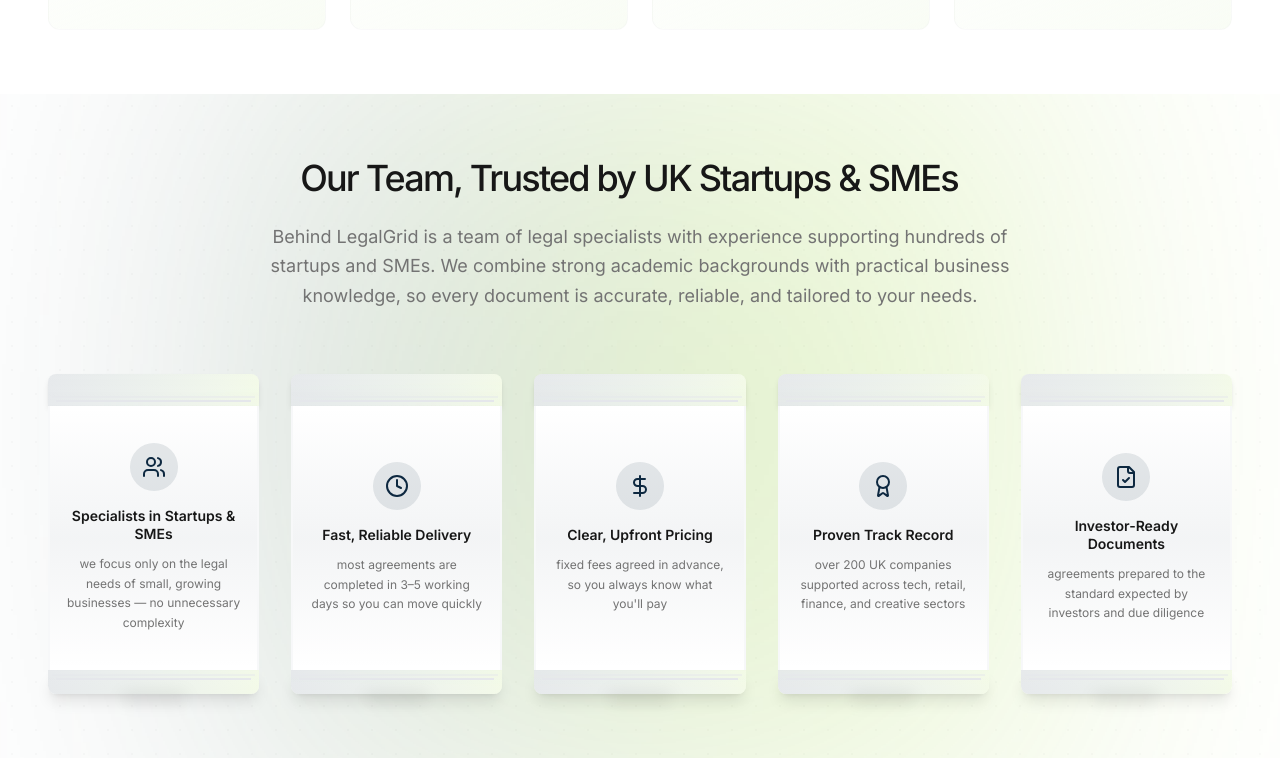
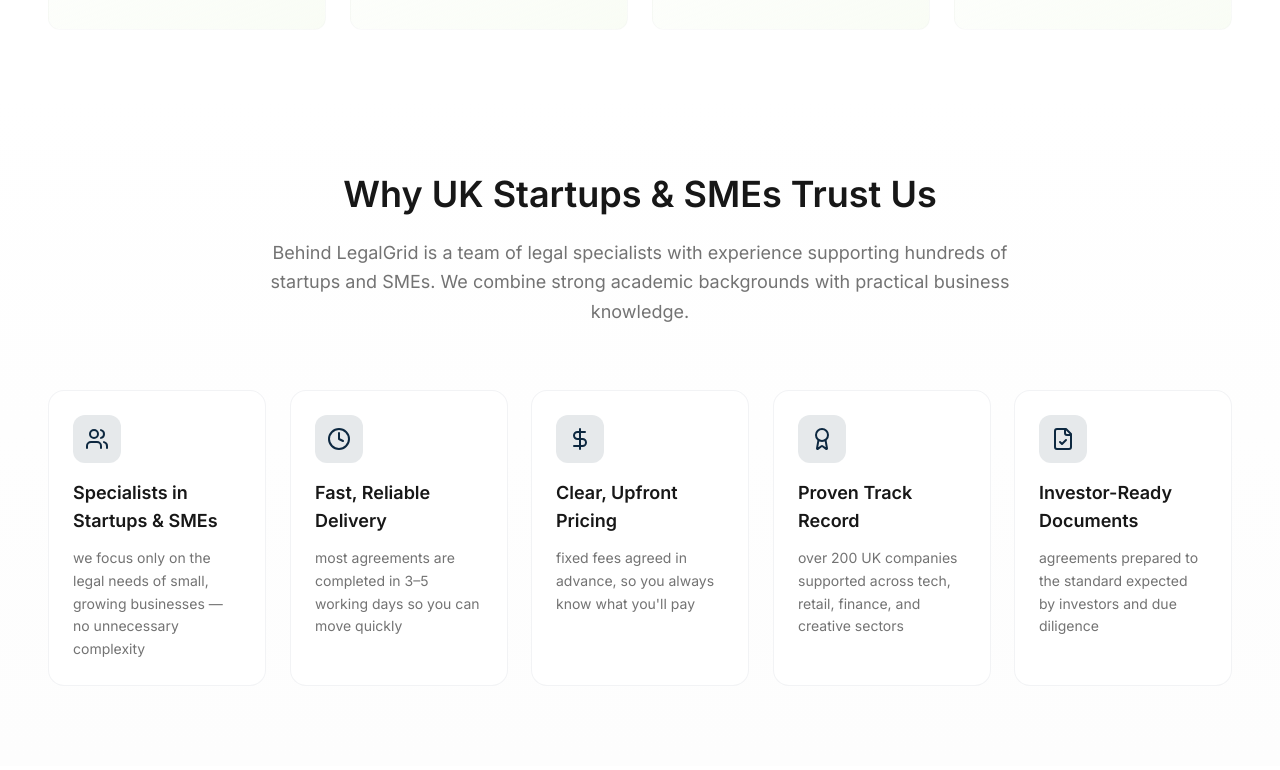
Before and after one commit to vickyliu713-dev/legalgrid, a Next.js app: page / in a window 1280 px wide. Shown: the part 2310-3080 px from the top of the page. Built offline with nearby package versions, Linux system fonts and the light colour scheme; no server answers.

Commit message:
feat(team): restyle Team section to Trust-style grid with hover effects

```diff
--- a/components/Team.tsx
+++ b/components/Team.tsx
@@ -2,157 +2,68 @@
 
 export default function Team(): React.ReactElement {
   return (
-    <section className="relative w-full py-16 px-6 md:px-12 flex flex-col items-center justify-center overflow-hidden bg-background">
-      <div className="absolute inset-0 cosmic-grid opacity-30"></div>
-      <div className="absolute top-1/2 left-1/2 -translate-x-1/2 -translate-y-1/2 w-[800px] h-[800px] rounded-full">
-        <div className="w-full h-full opacity-20 bg-gradient-to-r from-primary via-info to-secondary blur-[150px]"></div>
-      </div>
-      <div className="relative z-10 max-w-7xl mx-auto">
+    <section className="relative w-full py-20 px-6 md:px-12 bg-gradient-to-b from-background to-muted/20">
+      <div className="max-w-7xl mx-auto">
         <div className="text-center mb-16">
-          <h2 className="text-3xl md:text-4xl font-medium tracking-tighter text-foreground mb-6 animate-fade-in">
-            Our Team, Trusted by UK Startups &amp; SMEs
-          </h2>
-          <p
-            className="text-lg text-muted-foreground max-w-3xl mx-auto leading-relaxed animate-fade-in"
-            style={{ animationDelay: "200ms" }}
-          >
-            Behind LegalGrid is a team of legal specialists with experience supporting hundreds of startups and SMEs. We combine strong academic backgrounds with practical business knowledge, so every document is accurate, reliable, and tailored to your needs.
+          <h2 className="text-3xl md:text-4xl font-semibold text-foreground mb-6 animate-fade-in">Why UK Startups &amp; SMEs Trust Us</h2>
+          <p className="text-lg text-muted-foreground max-w-3xl mx-auto leading-relaxed animate-fade-in" style={{ animationDelay: "200ms" }}>
+            Behind LegalGrid is a team of legal specialists with experience supporting hundreds of startups and SMEs. We combine strong academic backgrounds with practical business knowledge.
           </p>
         </div>
 
-        <div className="grid grid-cols-1 md:grid-cols-3 lg:grid-cols-5 gap-6 lg:gap-8 max-w-7xl mx-auto">
-          {/* Card 1 */}
-          <div className="group relative transition-all duration-500 ease-out hover:scale-105">
-            <div className="relative h-80 w-full flex flex-col">
-              <div className="w-full h-8 bg-gradient-to-b from-card to-card/90 rounded-t-lg relative shadow-md">
-                <div className="absolute inset-0 bg-gradient-to-r from-primary/10 to-secondary/10 rounded-t-lg"></div>
-                <div className="absolute bottom-1 left-2 right-2 h-0.5 bg-border"></div>
-                <div className="absolute bottom-2 left-1 right-1 h-0.5 bg-border/50"></div>
+        <div className="grid grid-cols-1 md:grid-cols-2 lg:grid-cols-5 gap-6">
+          <div className="group relative bg-card rounded-2xl p-6 border border-border/50 hover:border-primary/30 transition-all duration-300 hover:shadow-lg hover:-translate-y-1 animate-scale-in" style={{ animationDelay: "0ms" }}>
+            <div className="absolute inset-0 bg-gradient-to-br from-primary/5 to-secondary/5 rounded-2xl opacity-0 group-hover:opacity-100 transition-opacity duration-300"></div>
+            <div className="relative z-10">
+              <div className="mb-4 p-3 rounded-xl bg-primary/10 group-hover:bg-primary/15 transition-colors duration-300 w-fit">
+                <svg xmlns="http://www.w3.org/2000/svg" width="24" height="24" viewBox="0 0 24 24" fill="none" stroke="currentColor" strokeWidth="2" strokeLinecap="round" strokeLinejoin="round" className="lucide lucide-users text-primary"><path d="M16 21v-2a4 4 0 0 0-4-4H6a4 4 0 0 0-4 4v2"></path><circle cx="9" cy="7" r="4"></circle><path d="M22 21v-2a4 4 0 0 0-3-3.87"></path><path d="M16 3.13a4 4 0 0 1 0 7.75"></path></svg>
               </div>
-              <div className="flex-1 bg-card border-l-2 border-r-2 border-border/30 relative overflow-hidden group-hover:border-primary/30 transition-colors duration-300">
-                <div className="absolute inset-0 bg-gradient-to-b from-transparent via-primary/5 to-transparent"></div>
-                <div className="relative z-10 h-full flex flex-col justify-center items-center px-4 py-6 text-center">
-                  <div className="mb-4 p-3 rounded-full bg-primary/10 group-hover:bg-primary/20 transition-colors duration-300">
-                    <svg xmlns="http://www.w3.org/2000/svg" width="24" height="24" viewBox="0 0 24 24" fill="none" stroke="currentColor" strokeWidth="2" strokeLinecap="round" strokeLinejoin="round" className="lucide lucide-users text-primary"><path d="M16 21v-2a4 4 0 0 0-4-4H6a4 4 0 0 0-4 4v2"></path><circle cx="9" cy="7" r="4"></circle><path d="M22 21v-2a4 4 0 0 0-3-3.87"></path><path d="M16 3.13a4 4 0 0 1 0 7.75"></path></svg>
-                  </div>
-                  <h3 className="text-sm font-semibold text-foreground mb-3 leading-tight group-hover:text-primary transition-colors duration-300">Specialists in Startups &amp; SMEs</h3>
-                  <p className="text-xs text-muted-foreground leading-relaxed group-hover:text-foreground/80 transition-colors duration-300">we focus only on the legal needs of small, growing businesses — no unnecessary complexity</p>
-                </div>
-              </div>
-              <div className="w-full h-6 bg-gradient-to-t from-card to-card/90 rounded-b-lg relative shadow-lg">
-                <div className="absolute inset-0 bg-gradient-to-r from-primary/10 to-secondary/10 rounded-b-lg"></div>
-                <div className="absolute top-1 left-1 right-1 h-0.5 bg-border/50"></div>
-                <div className="absolute top-2 left-2 right-2 h-0.5 bg-border"></div>
-              </div>
-              <div className="absolute -bottom-2 left-1/2 transform -translate-x-1/2 w-16 h-2 bg-black/10 rounded-full blur-sm"></div>
+              <h3 className="text-lg font-semibold text-foreground mb-3 group-hover:text-primary transition-colors duration-300">Specialists in Startups &amp; SMEs</h3>
+              <p className="text-sm text-muted-foreground leading-relaxed group-hover:text-foreground/80 transition-colors duration-300">we focus only on the legal needs of small, growing businesses — no unnecessary complexity</p>
             </div>
           </div>
 
-          {/* Card 2 */}
-          <div className="group relative transition-all duration-500 ease-out hover:scale-105">
-            <div className="relative h-80 w-full flex flex-col">
-              <div className="w-full h-8 bg-gradient-to-b from-card to-card/90 rounded-t-lg relative shadow-md">
-                <div className="absolute inset-0 bg-gradient-to-r from-primary/10 to-secondary/10 rounded-t-lg"></div>
-                <div className="absolute bottom-1 left-2 right-2 h-0.5 bg-border"></div>
-                <div className="absolute bottom-2 left-1 right-1 h-0.5 bg-border/50"></div>
+          <div className="group relative bg-card rounded-2xl p-6 border border-border/50 hover:border-primary/30 transition-all duration-300 hover:shadow-lg hover:-translate-y-1 animate-scale-in" style={{ animationDelay: "150ms" }}>
+            <div className="absolute inset-0 bg-gradient-to-br from-primary/5 to-secondary/5 rounded-2xl opacity-0 group-hover:opacity-100 transition-opacity duration-300"></div>
+            <div className="relative z-10">
+              <div className="mb-4 p-3 rounded-xl bg-primary/10 group-hover:bg-primary/15 transition-colors duration-300 w-fit">
+                <svg xmlns="http://www.w3.org/2000/svg" width="24" height="24" viewBox="0 0 24 24" fill="none" stroke="currentColor" strokeWidth="2" strokeLinecap="round" strokeLinejoin="round" className="lucide lucide-clock text-primary"><circle cx="12" cy="12" r="10"></circle><polyline points="12 6 12 12 16 14"></polyline></svg>
               </div>
-              <div className="flex-1 bg-card border-l-2 border-r-2 border-border/30 relative overflow-hidden group-hover:border-primary/30 transition-colors duration-300">
-                <div className="absolute inset-0 bg-gradient-to-b from-transparent via-primary/5 to-transparent"></div>
-                <div className="relative z-10 h-full flex flex-col justify-center items-center px-4 py-6 text-center">
-                  <div className="mb-4 p-3 rounded-full bg-primary/10 group-hover:bg-primary/20 transition-colors duration-300">
-                    <svg xmlns="http://www.w3.org/2000/svg" width="24" height="24" viewBox="0 0 24 24" fill="none" stroke="currentColor" strokeWidth="2" strokeLinecap="round" strokeLinejoin="round" className="lucide lucide-clock text-primary"><circle cx="12" cy="12" r="10"></circle><polyline points="12 6 12 12 16 14"></polyline></svg>
-                  </div>
-                  <h3 className="text-sm font-semibold text-foreground mb-3 leading-tight group-hover:text-primary transition-colors duration-300">Fast, Reliable Delivery</h3>
-                  <p className="text-xs text-muted-foreground leading-relaxed group-hover:text-foreground/80 transition-colors duration-300">most agreements are completed in 3–5 working days so you can move quickly</p>
-                </div>
-              </div>
-              <div className="w-full h-6 bg-gradient-to-t from-card to-card/90 rounded-b-lg relative shadow-lg">
-                <div className="absolute inset-0 bg-gradient-to-r from-primary/10 to-secondary/10 rounded-b-lg"></div>
-                <div className="absolute top-1 left-1 right-1 h-0.5 bg-border/50"></div>
-                <div className="absolute top-2 left-2 right-2 h-0.5 bg-border"></div>
-              </div>
-              <div className="absolute -bottom-2 left-1/2 transform -translate-x-1/2 w-16 h-2 bg-black/10 rounded-full blur-sm"></div>
+              <h3 className="text-lg font-semibold text-foreground mb-3 group-hover:text-primary transition-colors duration-300">Fast, Reliable Delivery</h3>
+              <p className="text-sm text-muted-foreground leading-relaxed group-hover:text-foreground/80 transition-colors duration-300">most agreements are completed in 3–5 working days so you can move quickly</p>
             </div>
           </div>
 
-          {/* Card 3 */}
-          <div className="group relative transition-all duration-500 ease-out hover:scale-105">
-            <div className="relative h-80 w-full flex flex-col">
-              <div className="w-full h-8 bg-gradient-to-b from-card to-card/90 rounded-t-lg relative shadow-md">
-                <div className="absolute inset-0 bg-gradient-to-r from-primary/10 to-secondary/10 rounded-t-lg"></div>
-                <div className="absolute bottom-1 left-2 right-2 h-0.5 bg-border"></div>
-                <div className="absolute bottom-2 left-1 right-1 h-0.5 bg-border/50"></div>
+          <div className="group relative bg-card rounded-2xl p-6 border border-border/50 hover:border-primary/30 transition-all duration-300 hover:shadow-lg hover:-translate-y-1 animate-scale-in" style={{ animationDelay: "300ms" }}>
+            <div className="absolute inset-0 bg-gradient-to-br from-primary/5 to-secondary/5 rounded-2xl opacity-0 group-hover:opacity-100 transition-opacity duration-300"></div>
+            <div className="relative z-10">
+              <div className="mb-4 p-3 rounded-xl bg-primary/10 group-hover:bg-primary/15 transition-colors duration-300 w-fit">
+                <svg xmlns="http://www.w3.org/2000/svg" width="24" height="24" viewBox="0 0 24 24" fill="none" stroke="currentColor" strokeWidth="2" strokeLinecap="round" strokeLinejoin="round" className="lucide lucide-dollar-sign text-primary"><line x1="12" x2="12" y1="2" y2="22"></line><path d="M17 5H9.5a3.5 3.5 0 0 0 0 7h5a3.5 3.5 0 0 1 0 7H6"></path></svg>
               </div>
-              <div className="flex-1 bg-card border-l-2 border-r-2 border-border/30 relative overflow-hidden group-hover:border-primary/30 transition-colors duration-300">
-                <div className="absolute inset-0 bg-gradient-to-b from-transparent via-primary/5 to-transparent"></div>
-                <div className="relative z-10 h-full flex flex-col justify-center items-center px-4 py-6 text-center">
-                  <div className="mb-4 p-3 rounded-full bg-primary/10 group-hover:bg-primary/20 transition-colors duration-300">
-                    <svg xmlns="http://www.w3.org/2000/svg" width="24" height="24" viewBox="0 0 24 24" fill="none" stroke="currentColor" strokeWidth="2" strokeLinecap="round" strokeLinejoin="round" className="lucide lucide-dollar-sign text-primary"><line x1="12" x2="12" y1="2" y2="22"></line><path d="M17 5H9.5a3.5 3.5 0 0 0 0 7h5a3.5 3.5 0 0 1 0 7H6"></path></svg>
-                  </div>
-                  <h3 className="text-sm font-semibold text-foreground mb-3 leading-tight group-hover:text-primary transition-colors duration-300">Clear, Upfront Pricing</h3>
-                  <p className="text-xs text-muted-foreground leading-relaxed group-hover:text-foreground/80 transition-colors duration-300">fixed fees agreed in advance, so you always know what you&apos;ll pay</p>
-                </div>
-              </div>
-              <div className="w-full h-6 bg-gradient-to-t from-card to-card/90 rounded-b-lg relative shadow-lg">
-                <div className="absolute inset-0 bg-gradient-to-r from-primary/10 to-secondary/10 rounded-b-lg"></div>
-                <div className="absolute top-1 left-1 right-1 h-0.5 bg-border/50"></div>
-                <div className="absolute top-2 left-2 right-2 h-0.5 bg-border"></div>
-              </div>
-              <div className="absolute -bottom-2 left-1/2 transform -translate-x-1/2 w-16 h-2 bg-black/10 rounded-full blur-sm"></div>
+              <h3 className="text-lg font-semibold text-foreground mb-3 group-hover:text-primary transition-colors duration-300">Clear, Upfront Pricing</h3>
+              <p className="text-sm text-muted-foreground leading-relaxed group-hover:text-foreground/80 transition-colors duration-300">fixed fees agreed in advance, so you always know what you&apos;ll pay</p>
             </div>
           </div>
 
-          {/* Card 4 */}
-          <div className="group relative transition-all duration-500 ease-out hover:scale-105">
-            <div className="relative h-80 w-full flex flex-col">
-              <div className="w-full h-8 bg-gradient-to-b from-card to-card/90 rounded-t-lg relative shadow-md">
-                <div className="absolute inset-0 bg-gradient-to-r from-primary/10 to-secondary/10 rounded-t-lg"></div>
-                <div className="absolute bottom-1 left-2 right-2 h-0.5 bg-border"></div>
-                <div className="absolute bottom-2 left-1 right-1 h-0.5 bg-border/50"></div>
+          <div className="group relative bg-card rounded-2xl p-6 border border-border/50 hover:border-primary/30 transition-all duration-300 hover:shadow-lg hover:-translate-y-1 animate-scale-in" style={{ animationDelay: "450ms" }}>
+            <div className="absolute inset-0 bg-gradient-to-br from-primary/5 to-secondary/5 rounded-2xl opacity-0 group-hover:opacity-100 transition-opacity duration-300"></div>
+            <div className="relative z-10">
+              <div className="mb-4 p-3 rounded-xl bg-primary/10 group-hover:bg-primary/15 transition-colors duration-300 w-fit">
+                <svg xmlns="http://www.w3.org/2000/svg" width="24" height="24" viewBox="0 0 24 24" fill="none" stroke="currentColor" strokeWidth="2" strokeLinecap="round" strokeLinejoin="round" className="lucide lucide-award text-primary"><path d="m15.477 12.89 1.515 8.526a.5.5 0 0 1-.81.47l-3.58-2.687a1 1 0 0 0-1.197 0l-3.586 2.686a.5.5 0 0 1-.81-.469l1.514-8.526"></path><circle cx="12" cy="8" r="6"></circle></svg>
               </div>
-              <div className="flex-1 bg-card border-l-2 border-r-2 border-border/30 relative overflow-hidden group-hover:border-primary/30 transition-colors duration-300">
-                <div className="absolute inset-0 bg-gradient-to-b from-transparent via-primary/5 to-transparent"></div>
-                <div className="relative z-10 h-full flex flex-col justify-center items-center px-4 py-6 text-center">
-                  <div className="mb-4 p-3 rounded-full bg-primary/10 group-hover:bg-primary/20 transition-colors duration-300">
-                    <svg xmlns="http://www.w3.org/2000/svg" width="24" height="24" viewBox="0 0 24 24" fill="none" stroke="currentColor" strokeWidth="2" strokeLinecap="round" strokeLinejoin="round" className="lucide lucide-award text-primary"><path d="m15.477 12.89 1.515 8.526a.5.5 0 0 1-.81.47l-3.58-2.687a1 1 0 0 0-1.197 0l-3.586 2.686a.5.5 0 0 1-.81-.469l1.514-8.526"></path><circle cx="12" cy="8" r="6"></circle></svg>
-                  </div>
-                  <h3 className="text-sm font-semibold text-foreground mb-3 leading-tight group-hover:text-primary transition-colors duration-300">Proven Track Record</h3>
-                  <p className="text-xs text-muted-foreground leading-relaxed group-hover:text-foreground/80 transition-colors duration-300">over 200 UK companies supported across tech, retail, finance, and creative sectors</p>
-                </div>
-              </div>
-              <div className="w-full h-6 bg-gradient-to-t from-card to-card/90 rounded-b-lg relative shadow-lg">
-                <div className="absolute inset-0 bg-gradient-to-r from-primary/10 to-secondary/10 rounded-b-lg"></div>
-                <div className="absolute top-1 left-1 right-1 h-0.5 bg-border/50"></div>
-                <div className="absolute top-2 left-2 right-2 h-0.5 bg-border"></div>
-              </div>
-              <div className="absolute -bottom-2 left-1/2 transform -translate-x-1/2 w-16 h-2 bg-black/10 rounded-full blur-sm"></div>
+              <h3 className="text-lg font-semibold text-foreground mb-3 group-hover:text-primary transition-colors duration-300">Proven Track Record</h3>
+              <p className="text-sm text-muted-foreground leading-relaxed group-hover:text-foreground/80 transition-colors duration-300">over 200 UK companies supported across tech, retail, finance, and creative sectors</p>
             </div>
           </div>
 
-          {/* Card 5 */}
-          <div className="group relative transition-all duration-500 ease-out hover:scale-105">
-            <div className="relative h-80 w-full flex flex-col">
-              <div className="w-full h-8 bg-gradient-to-b from-card to-card/90 rounded-t-lg relative shadow-md">
-                <div className="absolute inset-0 bg-gradient-to-r from-primary/10 to-secondary/10 rounded-t-lg"></div>
-                <div className="absolute bottom-1 left-2 right-2 h-0.5 bg-border"></div>
-                <div className="absolute bottom-2 left-1 right-1 h-0.5 bg-border/50"></div>
+          <div className="group relative bg-card rounded-2xl p-6 border border-border/50 hover:border-primary/30 transition-all duration-300 hover:shadow-lg hover:-translate-y-1 animate-scale-in" style={{ animationDelay: "600ms" }}>
+            <div className="absolute inset-0 bg-gradient-to-br from-primary/5 to-secondary/5 rounded-2xl opacity-0 group-hover:opacity-100 transition-opacity duration-300"></div>
+            <div className="relative z-10">
+              <div className="mb-4 p-3 rounded-xl bg-primary/10 group-hover:bg-primary/15 transition-colors duration-300 w-fit">
+                <svg xmlns="http://www.w3.org/2000/svg" width="24" height="24" viewBox="0 0 24 24" fill="none" stroke="currentColor" strokeWidth="2" strokeLinecap="round" strokeLinejoin="round" className="lucide lucide-file-check text-primary"><path d="M15 2H6a2 2 0 0 0-2 2v16a2 2 0 0 0 2 2h12a2 2 0 0 0 2-2V7Z"></path><path d="M14 2v4a2 2 0 0 0 2 2h4"></path><path d="m9 15 2 2 4-4"></path></svg>
               </div>
-              <div className="flex-1 bg-card border-l-2 border-r-2 border-border/30 relative overflow-hidden group-hover:border-primary/30 transition-colors duration-300">
-                <div className="absolute inset-0 bg-gradient-to-b from-transparent via-primary/5 to-transparent"></div>
-                <div className="relative z-10 h-full flex flex-col justify-center items-center px-4 py-6 text-center">
-                  <div className="mb-4 p-3 rounded-full bg-primary/10 group-hover:bg-primary/20 transition-colors duration-300">
-                    <svg xmlns="http://www.w3.org/2000/svg" width="24" height="24" viewBox="0 0 24 24" fill="none" stroke="currentColor" strokeWidth="2" strokeLinecap="round" strokeLinejoin="round" className="lucide lucide-file-check text-primary"><path d="M15 2H6a2 2 0 0 0-2 2v16a2 2 0 0 0 2 2h12a2 2 0 0 0 2-2V7Z"></path><path d="M14 2v4a2 2 0 0 0 2 2h4"></path><path d="m9 15 2 2 4-4"></path></svg>
-                  </div>
-                  <h3 className="text-sm font-semibold text-foreground mb-3 leading-tight group-hover:text-primary transition-colors duration-300">Investor-Ready Documents</h3>
-                  <p className="text-xs text-muted-foreground leading-relaxed group-hover:text-foreground/80 transition-colors duration-300">agreements prepared to the standard expected by investors and due diligence</p>
-                </div>
-              </div>
-              <div className="w-full h-6 bg-gradient-to-t from-card to-card/90 rounded-b-lg relative shadow-lg">
-                <div className="absolute inset-0 bg-gradient-to-r from-primary/10 to-secondary/10 rounded-b-lg"></div>
-                <div className="absolute top-1 left-1 right-1 h-0.5 bg-border/50"></div>
-                <div className="absolute top-2 left-2 right-2 h-0.5 bg-border"></div>
-              </div>
-              <div className="absolute -bottom-2 left-1/2 transform -translate-x-1/2 w-16 h-2 bg-black/10 rounded-full blur-sm"></div>
+              <h3 className="text-lg font-semibold text-foreground mb-3 group-hover:text-primary transition-colors duration-300">Investor-Ready Documents</h3>
+              <p className="text-sm text-muted-foreground leading-relaxed group-hover:text-foreground/80 transition-colors duration-300">agreements prepared to the standard expected by investors and due diligence</p>
             </div>
           </div>
         </div>
```
